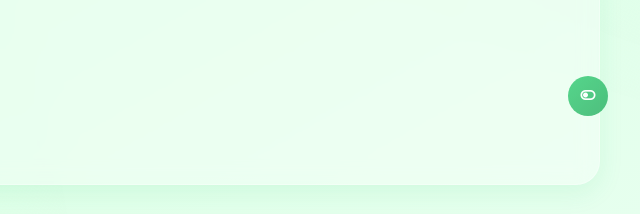
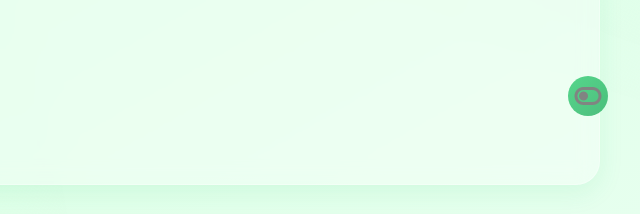
Before and after one commit to lvshu-is-666/App, a plain HTML site: page index.html in a window 1280 px wide. Both pictures are taken after a click on the button 1228 px from the left and 748 px from the top of the page. Shown: the part 652-866 px from the top of the page, 640-1280 px from the left. Drawn offline with nearby package versions, Linux system fonts and the light colour scheme.

Commit message:
Update style.css

```diff
--- a/style.css
+++ b/style.css
@@ -154,6 +154,11 @@ body::before {
 #toggle-particles-btn .fa-toggle-on {
     font-size: 1.5rem;
     color: var(--primary-text);
+}
+
+#toggle-particles-btn .fa-toggle-off {
+    font-size: 1.5rem;
+    color: var(--secondary-text);
 }
 
 /* ========== 导航栏 ========== */
```
